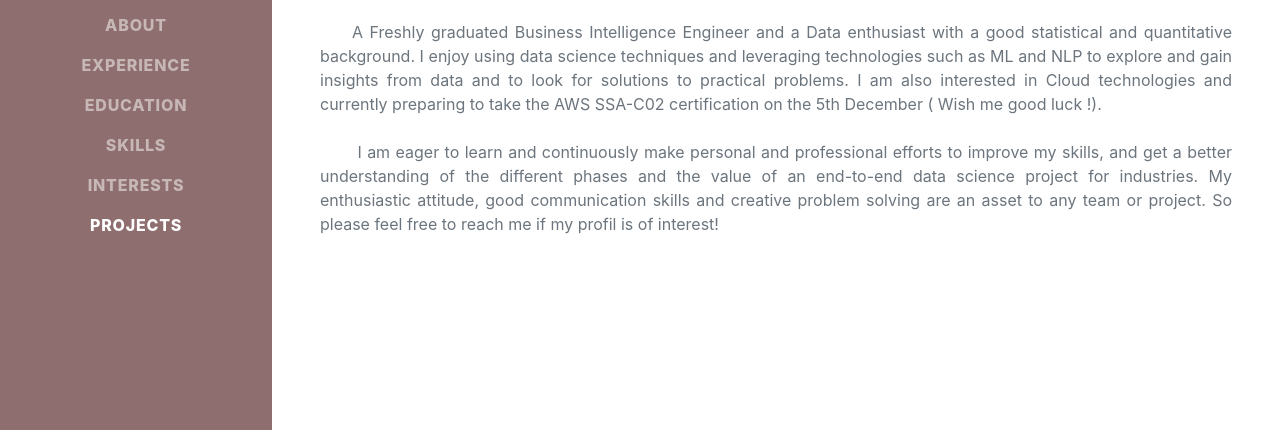
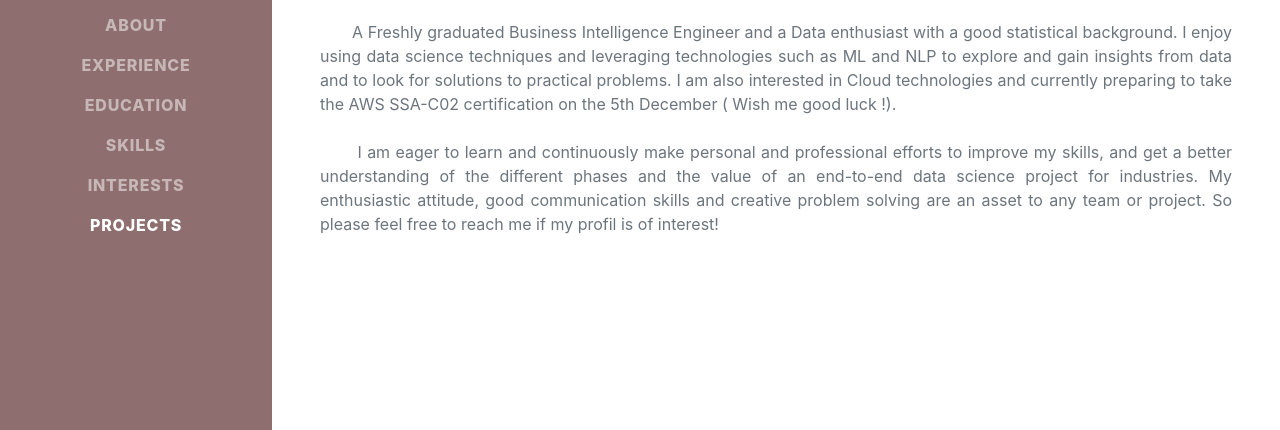
Before and after one commit to Meryam26/Meryam26.github.io, a plain HTML site: page index.html in a window 1280 px wide. Shown: the part 367-797 px from the top of the page. Drawn offline with nearby package versions, Linux system fonts and the light colour scheme; a web font is replaced by a local one.

Commit message:
Update index.html

```diff
--- a/index.html
+++ b/index.html
@@ -66,7 +66,7 @@
                     	</span><span  style="font-size:30px">&emsp;📧 :
                         <a href="mailto:meryam.daoudi26@gmail.com">meryam.daoudi26@gmail.com</a></span>
                     </div >
-		    <p class="lead mb-5" style="font-size: 16px" align='justify' > &emsp;&emsp;A Freshly graduated Business Intelligence Engineer and a Data enthusiast with a good statistical and quantitative background. I enjoy using data science techniques and leveraging technologies such as ML and NLP to explore and gain insights from data and to look for solutions to practical problems. I am also interested in Cloud technologies and currently preparing to take the AWS SSA-C02 certification on the 5th December ( Wish me good luck !).<br/><br/>
+		    <p class="lead mb-5" style="font-size: 16px" align='justify' > &emsp;&emsp;A Freshly graduated Business Intelligence Engineer and a Data enthusiast with a good statistical background. I enjoy using data science techniques and leveraging technologies such as ML and NLP to explore and gain insights from data and to look for solutions to practical problems. I am also interested in Cloud technologies and currently preparing to take the AWS SSA-C02 certification on the 5th December ( Wish me good luck !).<br/><br/>
 					 &emsp;&emsp; I am eager to learn and continuously make personal and professional efforts to improve my skills, and get a better understanding of the different phases and the value of an end-to-end data science project for industries. My enthusiastic attitude, good communication skills and creative problem solving are an asset to any team or project. So please feel free to reach me if my profil is of interest!
 					 &emsp;&emsp;
 					</p>
```
